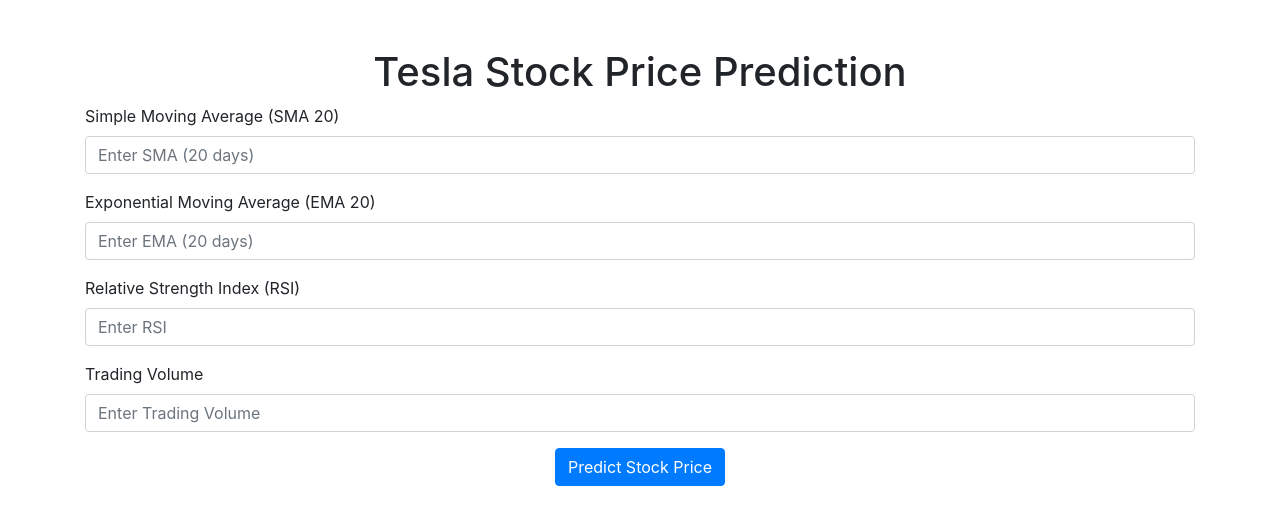
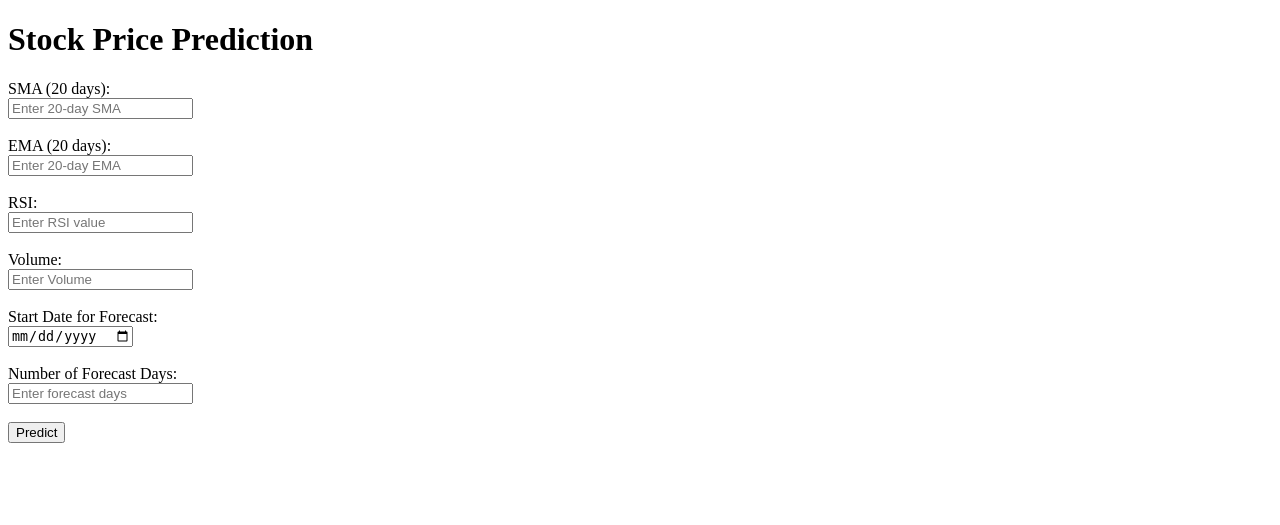
Before and after one commit to ajay6034/I-Neuron-Intern-Project-Time-Series-Forescasting-, a Flask app: page /predictdata in a window 1280 px wide. Shown: the top 525 px of the page. Run offline with Flask 3, Linux system fonts and the light colour scheme; some libraries are stand-ins or nearby versions.

Commit message:
all files added

```diff
--- a/app.py
+++ b/app.py
@@ -1,46 +1,62 @@
-import pickle
 from flask import Flask, request, render_template
 from src.pipeline.predict_pipeline import CustomData, PredictPipeline
 import numpy as np
 import pandas as pd
+from datetime import datetime, timedelta
 
 application = Flask(__name__)
-
 app = application
 
-# Route for home page
-@app.route('/')
-def index():
-    return render_template('index.html')
-
-# Route for prediction
 @app.route('/predictdata', methods=['GET', 'POST'])
 def predict_datapoint():
     if request.method == 'GET':
         return render_template('home.html')
     else:
-        # Collect the input data from the form (excluding volume)
+        # Collect input data from the form
         sma_20 = float(request.form.get('sma_20'))
         ema_20 = float(request.form.get('ema_20'))
         rsi = float(request.form.get('rsi'))
+        volume = float(request.form.get('volume'))
+        start_date = request.form.get('start_date')
+        forecast_days = int(request.form.get('forecast_days'))
 
         # Create a CustomData object with the inputs
         data = CustomData(
             sma_20=sma_20,
             ema_20=ema_20,
-            rsi=rsi
+            rsi=rsi,
+            volume=volume,
+            start_date=start_date,
+            forecast_days=forecast_days
         )
 
-        # Convert the input data into a DataFrame for prediction
+        # Convert input data into a DataFrame for prediction
         pred_df = data.get_data_as_data_frame()
 
         # Create an instance of the prediction pipeline and make the prediction
         predict_pipeline = PredictPipeline()
-        results = predict_pipeline.predict(pred_df)
+        predicted_prices = predict_pipeline.predict(pred_df, forecast_days)
 
-        # Return the result back to the user via the home.html template
-        return render_template('home.html', results=results[0])
+        # Debugging step: Check the length of predicted_prices
+        print("Length of predicted_prices:", len(predicted_prices))
+        print("Forecast days requested:", forecast_days)
 
+        # Ensure predicted_prices has enough elements
+        if len(predicted_prices) < forecast_days:
+            return "Error: Not enough predictions returned by the model to match forecast days.", 500
+
+        # Generate future dates for each prediction
+        start_date_obj = datetime.strptime(start_date, "%Y-%m-%d")
+        prediction_results = [
+            (start_date_obj + timedelta(days=i), predicted_prices[i])
+            for i in range(forecast_days)
+        ]
+
+        # Ensure results are iterable for template display
+        results = [(date.strftime("%Y-%m-%d"), price) for date, price in prediction_results]
+
+        # Render the result back to the user via the home.html template
+        return render_template('home.html', results=results)
 
 # Run the Flask app
 if __name__ == "__main__":
--- a/requirements.txt
+++ b/requirements.txt
@@ -11,4 +11,9 @@
 astrapy
 python-dotenv
 Flask
+prophet
+cython
+fbprophet
+
+
 -e .
--- a/templates/home.html
+++ b/templates/home.html
@@ -3,37 +3,49 @@
 <head>
     <meta charset="UTF-8">
     <meta name="viewport" content="width=device-width, initial-scale=1.0">
-    <title>Stock Prediction</title>
-    <link rel="stylesheet" href="https://stackpath.bootstrapcdn.com/bootstrap/4.3.1/css/bootstrap.min.css">
+    <title>Stock Price Prediction</title>
 </head>
 <body>
-    <div class="container">
-        <h1 class="text-center mt-5">Tesla Stock Price Prediction</h1>
-        <form action="{{ url_for('predict_datapoint') }}" method="POST">
-            <div class="form-group">
-                <label for="sma_20">Simple Moving Average (SMA 20)</label>
-                <input type="number" class="form-control" id="sma_20" name="sma_20" placeholder="Enter SMA (20 days)" step="0.01" required>
-            </div>
-            <div class="form-group">
-                <label for="ema_20">Exponential Moving Average (EMA 20)</label>
-                <input type="number" class="form-control" id="ema_20" name="ema_20" placeholder="Enter EMA (20 days)" step="0.01" required>
-            </div>
-            <div class="form-group">
-                <label for="rsi">Relative Strength Index (RSI)</label>
-                <input type="number" class="form-control" id="rsi" name="rsi" placeholder="Enter RSI" min="0" max="100" step="0.01" required>
-            </div>
-            <div class="form-group">
-                <label for="volume">Trading Volume</label>
-                <input type="number" class="form-control" id="volume" name="volume" placeholder="Enter Trading Volume" required>
-            </div>
-            <div class="text-center">
-                <input class="btn btn-primary" type="submit" value="Predict Stock Price">
-            </div>
-        </form>
+    <h1>Stock Price Prediction</h1>
 
-        {% if results %}
-        <h2 class="text-center mt-5">Predicted Tesla Stock Price: {{ results }}</h2>
-        {% endif %}
-    </div>
+    <form method="POST" action="/predictdata">
+        <label for="sma_20">SMA (20 days):</label><br>
+        <input type="text" id="sma_20" name="sma_20" placeholder="Enter 20-day SMA" required><br><br>
+
+        <label for="ema_20">EMA (20 days):</label><br>
+        <input type="text" id="ema_20" name="ema_20" placeholder="Enter 20-day EMA" required><br><br>
+
+        <label for="rsi">RSI:</label><br>
+        <input type="text" id="rsi" name="rsi" placeholder="Enter RSI value" required><br><br>
+
+        <label for="volume">Volume:</label><br>
+        <input type="text" id="volume" name="volume" placeholder="Enter Volume" required><br><br>
+
+        <label for="start_date">Start Date for Forecast:</label><br>
+        <input type="date" id="start_date" name="start_date" required><br><br>
+
+        <label for="forecast_days">Number of Forecast Days:</label><br>
+        <input type="number" id="forecast_days" name="forecast_days" min="1" placeholder="Enter forecast days" required><br><br>
+
+        <input type="submit" value="Predict">
+    </form>
+
+    <br>
+
+    {% if results %}
+        <h2>Prediction Results:</h2>
+        <table border="1">
+            <tr>
+                <th>Date</th>
+                <th>Predicted Stock Price</th>
+            </tr>
+            {% for date, result in results %}
+            <tr>
+                <td>{{ date }}</td>
+                <td>{{ result }}</td>
+            </tr>
+            {% endfor %}
+        </table>
+    {% endif %}
 </body>
 </html>
```
Also changed, not shown: application.py (deleted, +0 -47 lines), src/logger.py (+8 -8 lines), src/pipeline/predict_pipeline.py (+38 -25 lines), src/pipeline/train_pipeline.py (+3 -49 lines), src/utils.py (+10 -2 lines), artifacts/transformed_test_data.csv, src/components/Stock_data_ingestion.py (line endings or trailing spaces), src/components/Stock_data_transformation.py (line endings or trailing spaces), src/components/Stock_model_trainer.py (line endings or trailing spaces), 2 other files.
